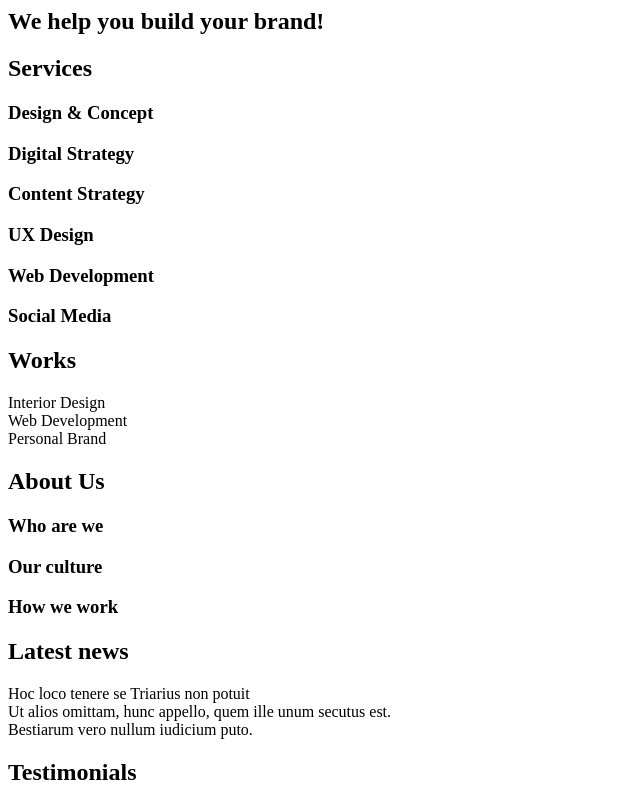
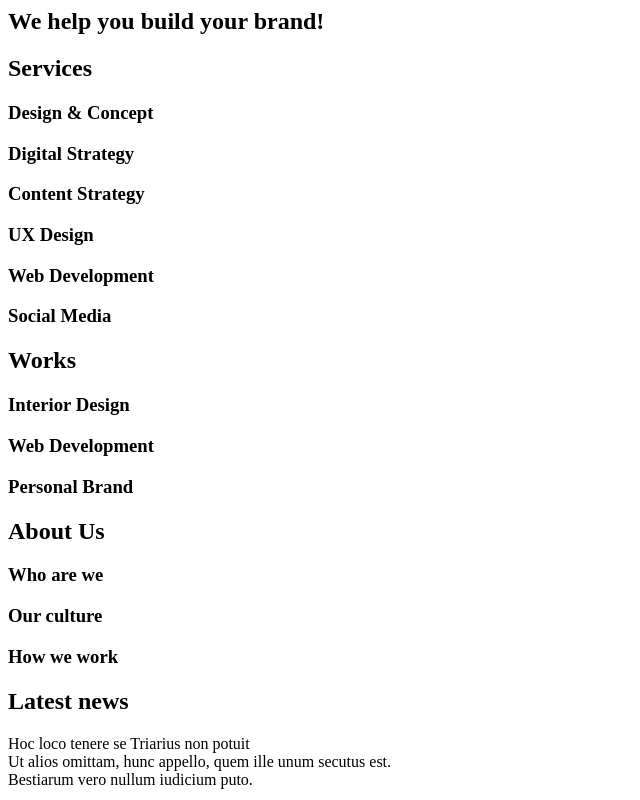
Before and after one commit to LizzGarleb/holbertonschool-web_front_end, a plain HTML site: page html_advanced/10-index.html in a window 1280 px wide. Shown: the top 800 px of the page, without its empty margins (0-640 px from the left). Drawn offline with Linux system fonts and the light colour scheme.

Commit message:
article and h3 tag together

```diff
--- a/html_advanced/10-index.html
+++ b/html_advanced/10-index.html
@@ -30,22 +30,22 @@
 
         <section>
             <h2>Works</h2>
-            <article>Interior Design</article>
-            <article>Web Development</article>
-            <article>Personal Brand</article>
+            <article>
+                <h3>Interior Design</h3>
+            </article>
+            <article>
+                <h3>Web Development</h3>
+            </article>
+            <article>
+                <h3>Personal Brand</h3>
+            </article>
         </section>
 
         <section>
             <h2>About Us</h2>
-            <article>
-                <h3>Who are we</h3>
-            </article>
-            <article>
-                <h3>Our culture</h3>
-            </article>
-            <article>
-                <h3>How we work</h3>
-            </article>
+            <h3>Who are we</h3>
+            <h3>Our culture</h3>
+            <h3>How we work</h3>
         </section>
         <section>
             <h2>Latest news</h2>
```
